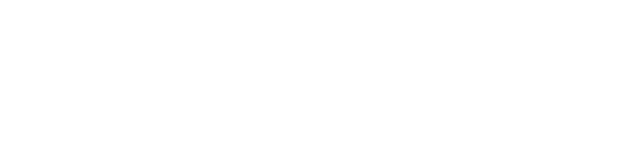
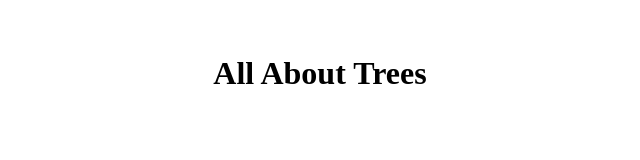
Before and after one commit to lab-brussels-1/all-about-trees-2, a plain HTML site: page index.html in a window 1280 px wide. Shown: the whole page, without its empty margins (320-960 px from the left). Drawn offline with Linux system fonts and the light colour scheme.

Commit message:
site-title html and css added as discussed in development-strategy

```diff
--- a/index.html
+++ b/index.html
@@ -4,9 +4,17 @@
     <meta charset="UTF-8" />
     <link rel="icon" type="image/svg+xml" href="./client/assets/favicon.ico" />
     <meta name="viewport" content="width=device-width, initial-scale=1.0" />
-    <title>project!</title>
+    <!-- shows the title of the website in the tab it's opened in-->
+    <title>All About Trees</title>
 
+    <!-- links this html file to the css -->
     <link href="./styles/index.css" rel="stylesheet" />
   </head>
-  <body></body>
+  <!--body is what will actually appear on the webpage-->
+  <body>
+    <header class="centered-items">
+      <!--First header that will be inside header of class centered-items-->
+      <h1>All About Trees</h1>
+    </header>
+  </body>
 </html>
--- a/styles/index.css
+++ b/styles/index.css
@@ -1 +1,9 @@
 @import url("./something.css");
+
+/* targeting the class centered-items and making it a flexbox with items aligned in the center horizontally */
+.centered-items {
+  display: flex;
+  justify-content: center;
+  /*padding of 2% on all sides so other items are not too close*/
+  padding: 2%;
+}
```
